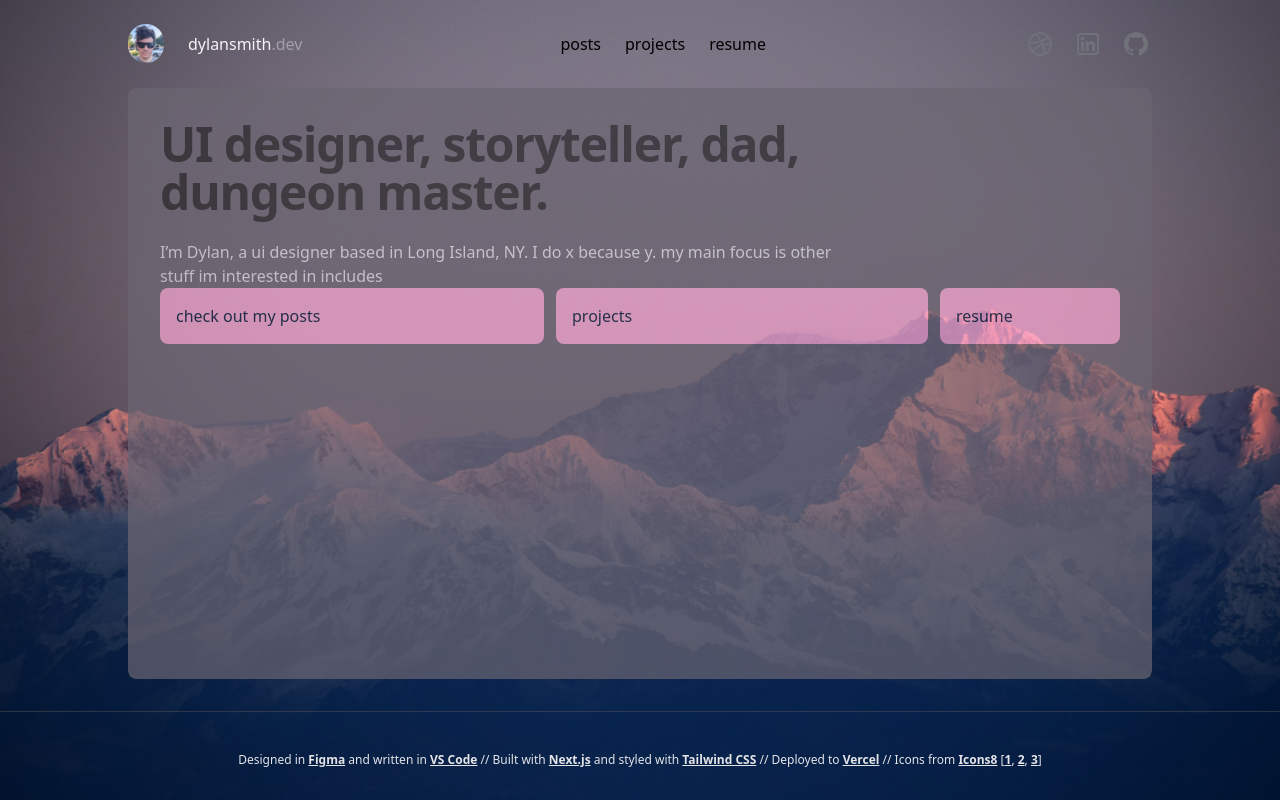
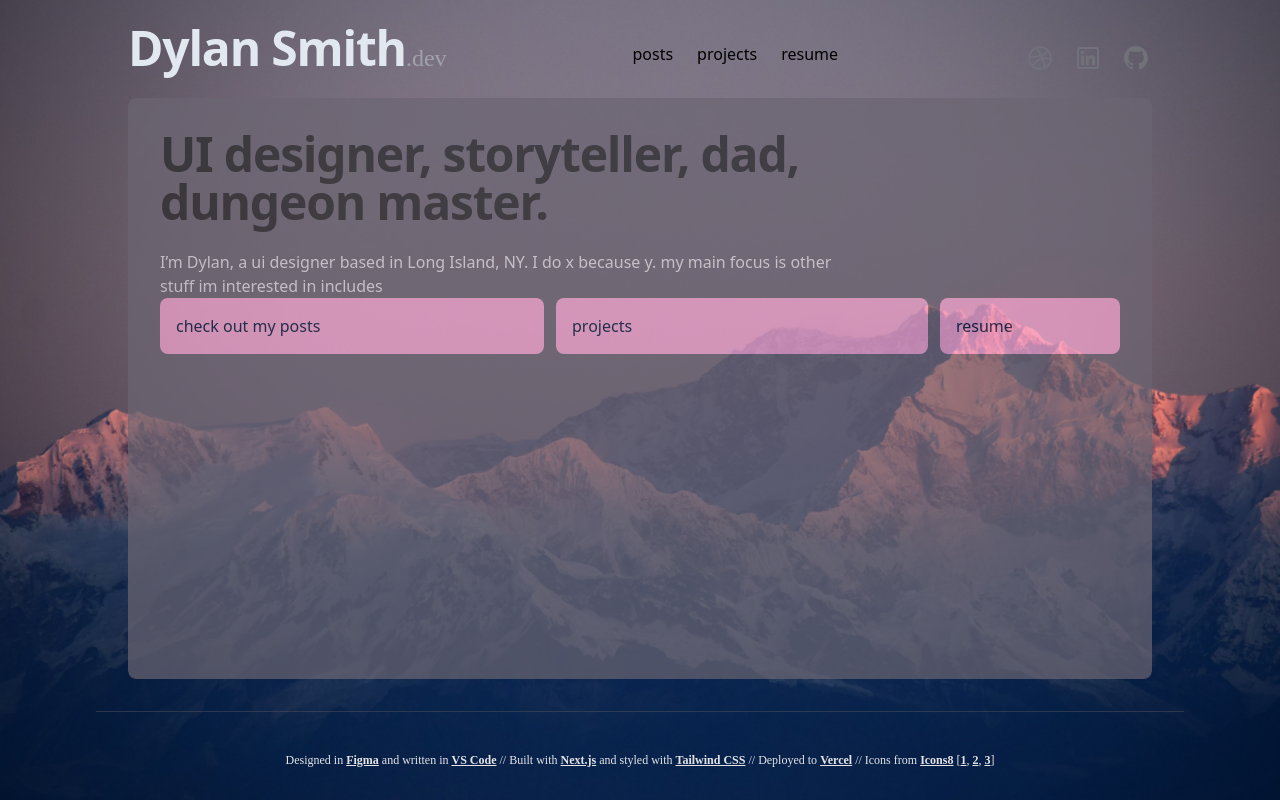
Before and after one commit to dylpckl/dsdev, a Next.js app: page / in a window 1280 px wide. Built offline with nearby package versions, Linux system fonts and the light colour scheme.

Commit message:
add Jetbrains Mono, layout restructure

```diff
--- a/src/app/globals.css
+++ b/src/app/globals.css
@@ -1,6 +1,11 @@
 @tailwind base;
 @tailwind components;
 @tailwind utilities;
+
+@font-face {
+  font-family: JetBrains;
+  src: url("fonts/JetBrainsMono-Regular.woff2") format("woff2");
+}
 
 /* :root {
   --foreground-rgb: 255, 255, 255;
--- a/src/app/layout.tsx
+++ b/src/app/layout.tsx
@@ -17,9 +17,7 @@ import Head from "next/head";
 
 import { Header } from "@/components/Header";
 import Footer from "@/components/Footer";
-
-import mountainImage from "@/images/mountain.jpg";
-
+import mountains from "@/images/mountain.jpg";
 import { Providers } from "./providers";
 
 const inter = Inter({ subsets: ["latin"] });
@@ -41,7 +39,7 @@ export default function RootLayout({
   return (
     <html
       lang="en"
-      className="h-full w-full"
+      className=" scroll-smooth"
       suppressHydrationWarning
     >
       {/* <Head>
@@ -50,12 +48,17 @@ export default function RootLayout({
           href="https://rsms.me/inter/inter.css"
         />
       </Head> */}
-      <body className="flex w-full min-h-screen h-screen font-sans">
+      <body className="bg-slate-900 font-sans selection:bg-teal-300 selection:text-teal-900">
+        <div className="mx-auto min-h-screen px-6 md:px-12 lg:px-24">
           <Image
-          src={mountainImage}
-          alt="mountain"
-          fill={true}
-          className="fixed -z-10"
+            src={mountains}
+            alt="mountains"
+            placeholder="blur"
+            quality={100}
+            sizes="100vw"
+            style={{ objectFit: "cover" }}
+            fill
+            className="-z-10"
           />
 
           <div className="flex flex-col w-full h-screen">
@@ -68,6 +71,7 @@ export default function RootLayout({
             </div>
             <Footer />
           </div>
+        </div>
       </body>
     </html>
   );
--- a/src/components/Header.jsx
+++ b/src/components/Header.jsx
@@ -38,7 +38,6 @@ const NavItem = ({ href, children }) => {
 
 const Avatar = () => {
   return (
-    <Link href="/">
     <Image
       src={avatarImage}
       alt=""
@@ -46,7 +45,6 @@ const Avatar = () => {
       width={36}
       className="rounded-full"
     />
-    </Link>
   );
 };
 
@@ -135,22 +133,25 @@ function ThemeToggle() {
 export function Header() {
   return (
     <>
-      <header className="mx-auto w-full max-w-7xl lg:max-w-5xl my-6 flex justify-between font-mono">
-        <Link href="/">
-          <div className="flex items-center">
-            <Avatar />
-            <div className="pl-6">
-              <span className="text-zinc-100">dylansmith</span>
-              <span className="text-zinc-400">.dev</span>
-            </div>
+      <header className="mx-auto w-full max-w-7xl lg:max-w-5xl my-6 flex justify-between">
+        <Link
+          href="/"
+          className="flex items-center"
+        >
+          {/* <Avatar /> */}
+          <div className="">
+            <span className="text-slate-200 text-4xl tracking-tight font-bold sm:text-5xl">
+              Dylan Smith
+            </span>
+            <span className="text-zinc-400 text-2xl font-mono">.dev</span>
           </div>
         </Link>
 
-        <div>
+        <div className="flex items-end">
           <Navigation />
         </div>
 
-        <div className="flex items-center gap-4">
+        <div className="flex items-end gap-4">
           <SocialLink
             href="https://dribbble.com/dylpckl"
             aria-label="Follow on Dribbble"
--- a/tailwind.config.js
+++ b/tailwind.config.js
@@ -18,6 +18,7 @@ module.exports = {
     },
     fontFamily: {
       sans: ['Inter var', ...defaultTheme.fontFamily.sans],
+      mono: ['JetBrains Mono']
     }
   },
   plugins: [
```
Also changed, not shown: src/app/fonts/JetBrainsMono-Regular.woff2 (added). Lines whose indentation alone changed are shown as unchanged.
